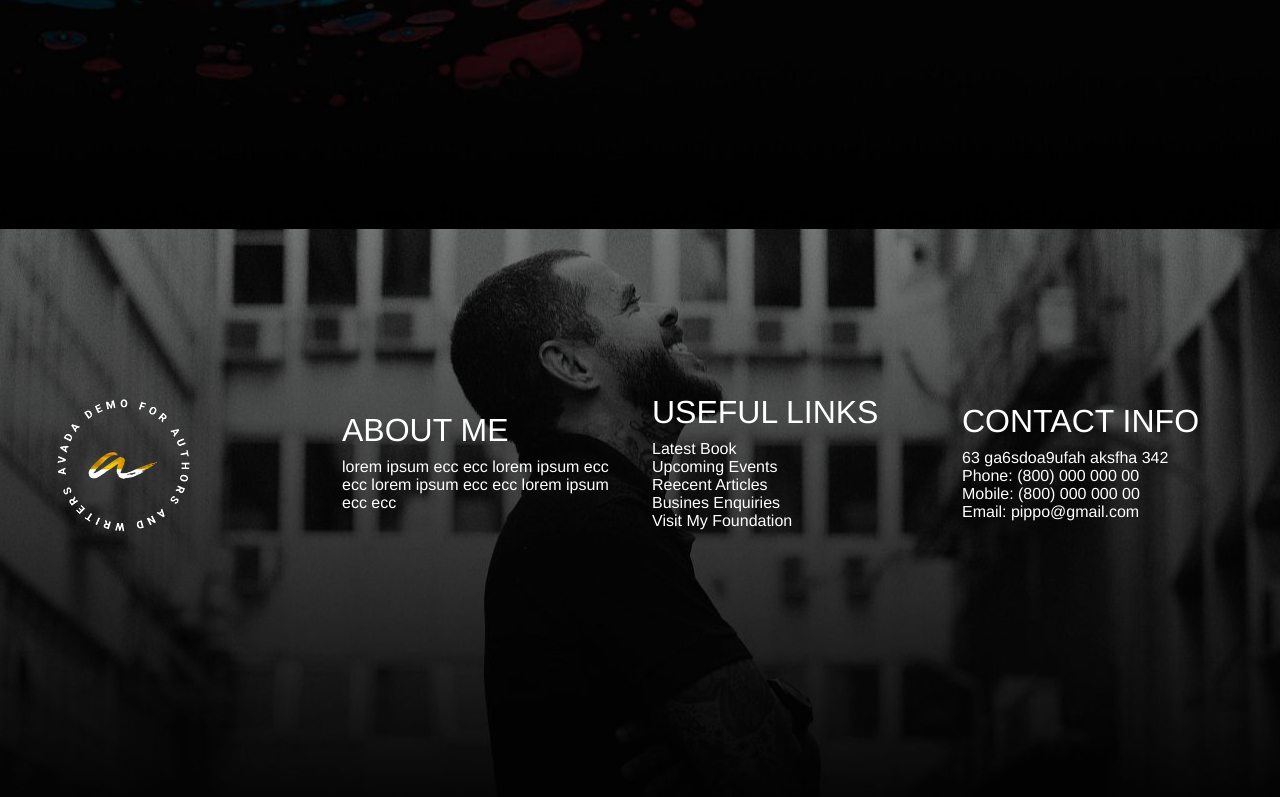
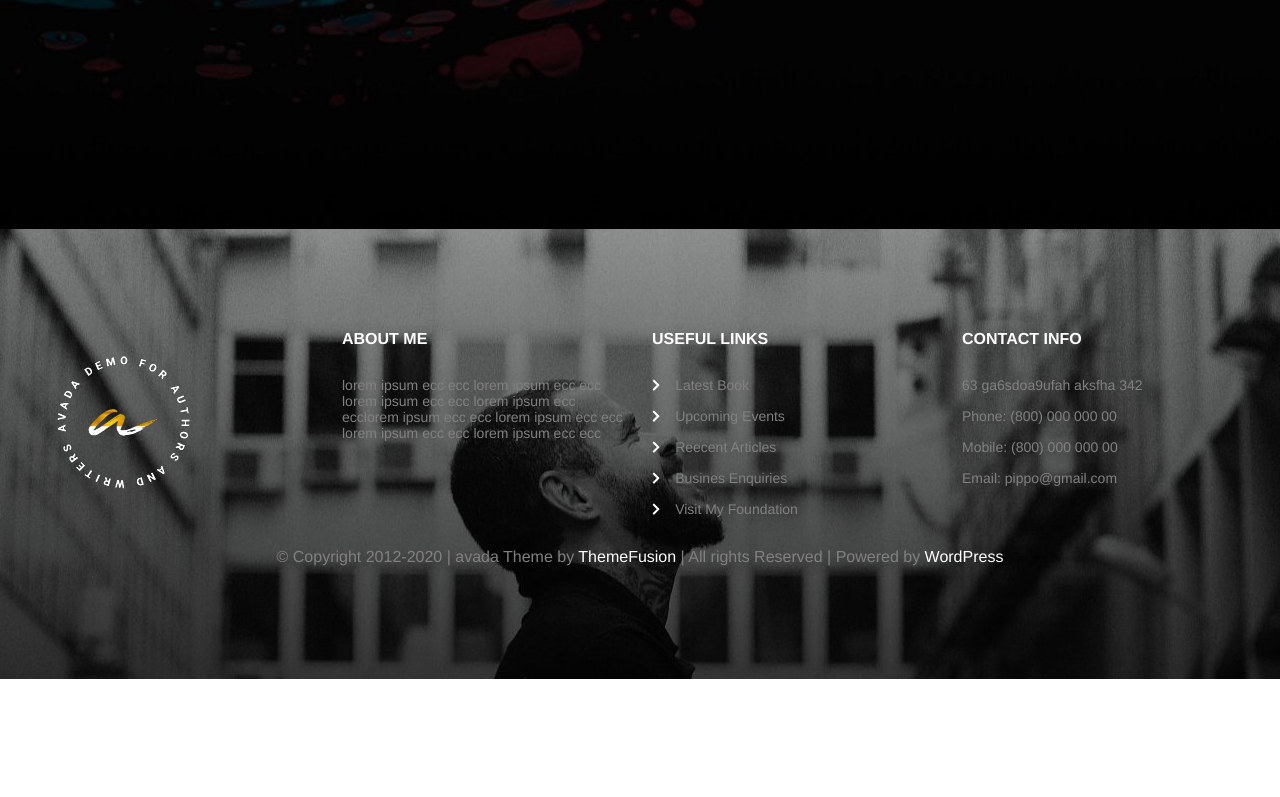
Before and after one commit to ManasseDettoMana/proj-html-vuejs, a Vue app: page / in a window 1280 px wide. Shown: the part 1883-2680 px from the top of the page. After the commit the page ends 2562 px from the top, so only its background shows below. Built offline with nearby package versions, Linux system fonts and the light colour scheme.

Commit message:
inizio color fix

```diff
--- a/src/components/Footer.vue
+++ b/src/components/Footer.vue
@@ -1,7 +1,7 @@
 <template>
     <footer>
         <div class="my_container">
-            <div class="row d-flex justify-content-center align-items-center" id="link_row">
+            <div class="row d-flex " id="link_row">
                 <div class="col-3">
                     <img src="images/author-logo-round-small.png" alt="">
                 </div>
@@ -11,20 +11,22 @@
                         <li v-for="(element, index) in aboutME" :key="index">{{element.text}}</li>
                     </ul>
                 </div>
-                <div class="col-3">
+                <div class="col-3" >
                     <h2>useful links</h2>
-                    <ul>
-                        <li v-for="(element, index) in usefulLinks" :key="index"><a :href="element.link">{{element.text}}</a></li>
+                    <ul id="central_link_column">
+                        <li v-for="(element, index) in usefulLinks" :key="index"><a :href="element.link"><i class="fas fa-chevron-right"></i>{{element.text}}</a></li>
                     </ul>
                 </div>
-                <div class="col-3">
+                <div class="col-3" >
                     <h2>contact info</h2>
                     <ul>
                         <li v-for="(element, index) in contactInfo" :key="index"><a :href="element.link">{{element.text}}</a></li>
                     </ul>
                 </div>
             </div>
-            <div class="row"></div>
+            <div class="row d-flex justify-content-center " id="bottom_row">
+                <p>&copy; Copyright 2012-2020 | avada Theme by <span>ThemeFusion</span> | All rights Reserved | Powered by <span>WordPress</span></p>
+            </div>
         </div>
     </footer>
 </template>
@@ -36,7 +38,7 @@ export default {
         return{
             aboutME: [
                 {
-                    text: 'lorem ipsum ecc ecc lorem ipsum ecc ecc lorem ipsum ecc ecc lorem ipsum ecc ecc'
+                    text: 'lorem ipsum ecc ecc lorem ipsum ecc ecc lorem ipsum ecc ecc lorem ipsum ecc ecclorem ipsum ecc ecc lorem ipsum ecc ecc lorem ipsum ecc ecc lorem ipsum ecc ecc'
                 }
             ],
             usefulLinks: [
@@ -90,26 +92,52 @@ export default {
 
 footer{
     background-image: url('../assets/footer-3.jpg');
-    background-position: center;
-    height: 600px;
+    background-position: top;
+    height: 450px;
     .my_container{
         height: 100%;
-        #link_row{
-            height: 80%;
         ul{
             padding: 0;
+            li{
+                color: grey;
+                list-style-type: none;
+                padding-bottom: 15px;
+                font-size: 14px;
+                a{
+                    color: grey;
+                    text-decoration: none;
+                    font-size: 14px;
+                }
+            }
         }
         h2{
             color: white;
             text-transform: uppercase;
+            padding-bottom: 20px;
+            font-size: 16px;
+            font-weight: 600;
         }
+
+    }
+    .col-3{
+        padding-top: 100px;
+    }
+    p{
+        color: grey;
+    }
+    span{
+        color: white;
+    }
+    #bottom_row{
+        text-align: center;
+    }
+    #central_link_column{
+        i{
+            padding-right: 15px;
+            font-size: 13px;
+            color: white;
             a{
                 color: white;
-                text-decoration: none;
-            }
-            li{
-                color: white;
-                list-style-type: none;
             }
         }
     }
```
Lines whose indentation alone changed are shown as unchanged.
